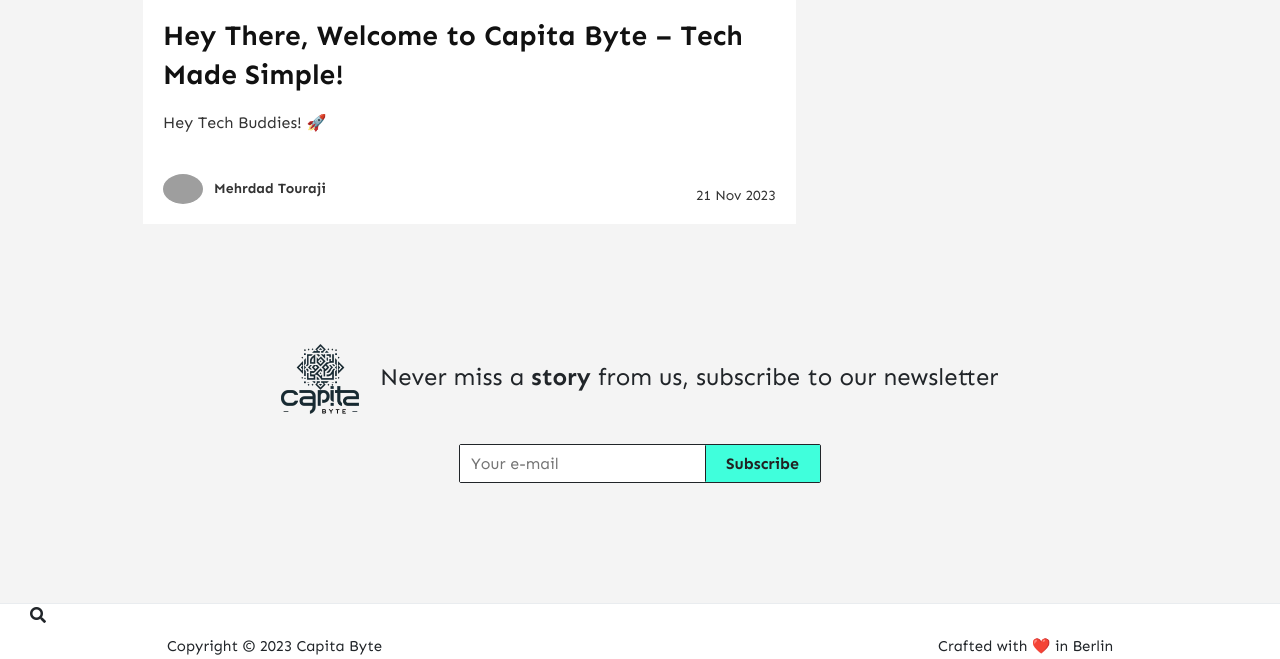
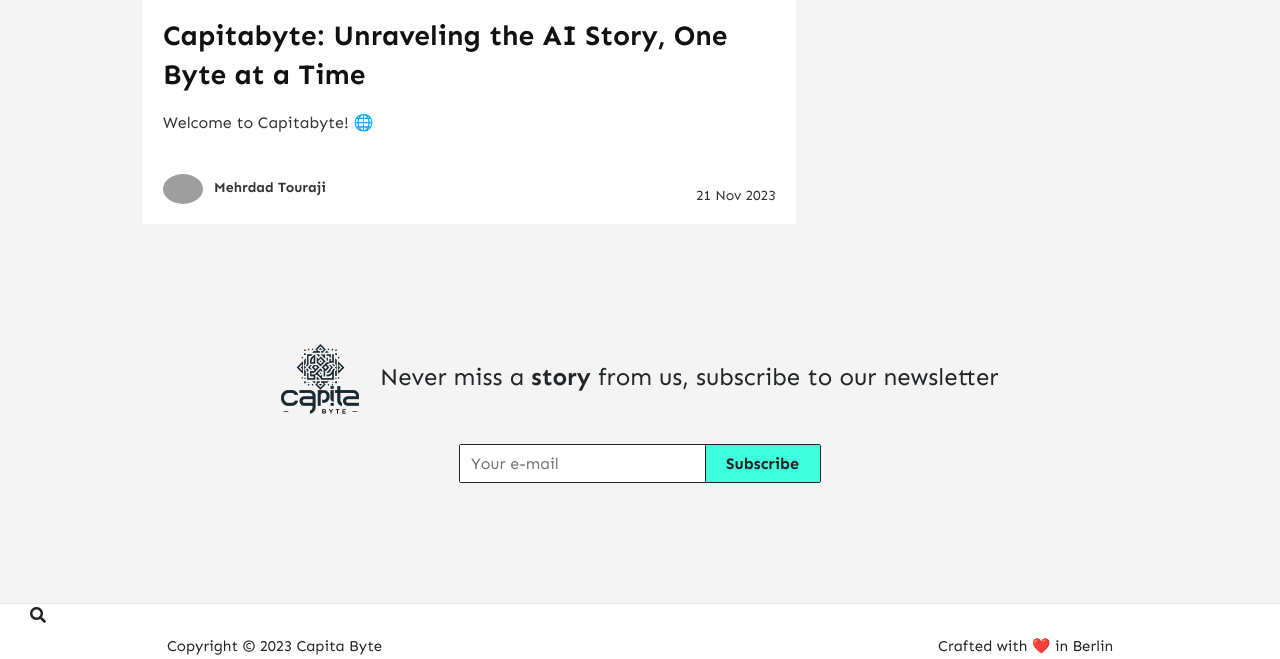
Before and after one commit to Capita-Byte/capita-byte.github.io, a Jekyll site: the page built from index.html, in a window 1280 px wide and 900 px high, scrolled down 649 px, cut to the strip 241-900 px from the top of the window. Built offline with Jekyll 4.4.1, drawn with Linux system fonts in a browser that asks for light colours; nearby versions of some CDN libraries; the list of posts is cut into pages by our own code; comment, search, counter and statistics services are not loaded; some of the changed lines change nothing that is shown; grey boxes are pictures that could not be loaded.

Commit message:
Update 2023-11-21-welcome-to-capita-byte.md

```diff
--- a/_posts/2023-11-21-welcome-to-capita-byte.md
+++ b/_posts/2023-11-21-welcome-to-capita-byte.md
@@ -1,39 +1,58 @@
 ---
 layout: post
-title:  "Hey There, Welcome to Capita Byte – Tech Made Simple!"
+title: "Capitabyte: Unraveling the AI Story, One Byte at a Time"
 author: mehrdad
 categories: [ CapNet, Query ]
-beforetoc: "Grab a coffee and let's chat about making tech stuff super easy to get."
+beforetoc: "An engaging journey through the world of AI, exploring its past, present, and future."
 comments: true
 image: assets/images/posts/2023-11-21-welcome-to-capita-byte/header.jpg
 toc: true
 ---
 
-## Hey Tech Buddies! 🚀
+## Welcome to Capitabyte! 🌐
 
-Hey you! Yes, you – welcome to **Capita Byte**! I'm Mehrdad, your friendly neighborhood tech guy, here to chat about all things tech in a way that's super chill and easy to follow.
+Hey there, Mehrdad here. Welcome to **Capitabyte**. Let's dive straight into AI – not as a complex, jargon-filled subject, but as an enthralling story that's been unfolding for years and is now transforming our world. Ready? Let’s dive in!
 
-### So, What's Capita Byte All About?
+### The AlphaGo Milestone 🎲
 
-Ever felt like tech talk is like a different language? Well, no more! Capita Byte is all about breaking down those big, scary tech terms into fun, bite-sized pieces. Think of it as your go-to place for tech stuff minus the headache.
+Remember **AlphaGo**? In 2016, this AI program defeated world champion Lee Sedol in Go, a game many thought AI couldn't conquer. It was a staggering moment. Go's complexity dwarfs that of chess, and AlphaGo's victory wasn't just a game-changer – it was a reality check: AI had moved from science fiction to science fact.
 
-### Expect Fun, Expect Learning!
+🎥 **Highly Recommended:** Watch the [AlphaGo documentary](https://www.youtube.com/watch?v=WXuK6gekU1Y).
 
-- **Cool Tech Stuff:** We’ll talk about everything from apps to zettabytes in a fun way.
-- **No Jargon, Just Joy:** Say goodbye to complicated tech jargon!
-- **Be Part of the Gang:** Got thoughts? Drop a comment, and let's chat!
+### AI Today: Omnipresent and Transformative 🚀
 
-### Why Stick Around?
+Fast forward to today, and AI is omnipresent. It's more than just a board game champ:
 
-Because tech doesn't have to be tough! And who knows, you might just find yourself becoming a bit of a tech whiz. 😉
+- 📱 In our phones
+- 🚗 In our cars
+- 🥛 Yes, even in our fridges (who wouldn't want a milk-reminder?)
+- 🏢 My experiences at Trade Republic and Majorel showcased AI's transformative power in crunching numbers at lightning speed and refining customer service.
 
-### Let's Get This Party Started!
+### Envisioning AI's Future 🔮
 
-Can't wait to start this tech journey with you all. Stay tuned for some awesome posts, fun chats, and maybe a few geeky jokes along the way!
+But what does the future hold? We're not just observing AI as it is now; we're envisioning what it could become:
 
-*Cheers to making tech fun,*
+- 🎨 Picture AI as the future's artist, creating soul-stirring paintings and music.
+- 🔭 Imagine it unraveling cosmic mysteries or making everyday life a breeze.
+- 💹 In finance, nested algorithms of AI agents are harnessing data for invaluable insights.
+- 🎵 The art world witnesses a surge of digital Picassos, and music is redefined with AI-composed symphonies.
 
-**Mehrdad**
-*Your Tech Pal*
+### Capitabyte: Our Mission and Vision 🌟
+
+Here at Capitabyte, we're all about:
+
+- 📖 Storytelling and offering practical insights
+- 🔍 Future-gazing and demonstrating AI's potential as a force for good
+- 🤝 Enhancing our lives while preserving our humanity
+
+### Join the Conversation 🗣️
+
+So, whether you're an AI aficionado, a tech professional, or just AI-curious, there's something here for you:
+
+- 🎓 Explore AI's historic achievements
+- 🌍 Delve into its impact on our daily lives
+- 🌌 Discover the boundless possibilities of tomorrow
+
+🚀 **Join me at Capitabyte**, as we unravel the AI story, **one byte at a time**. Welcome aboard!
 
 ---
```
